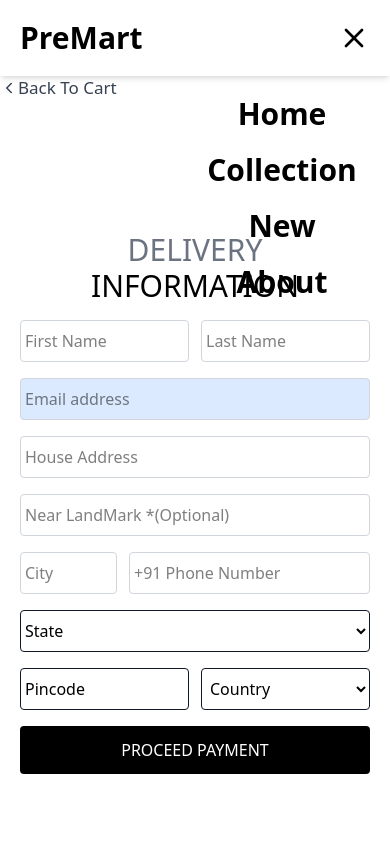
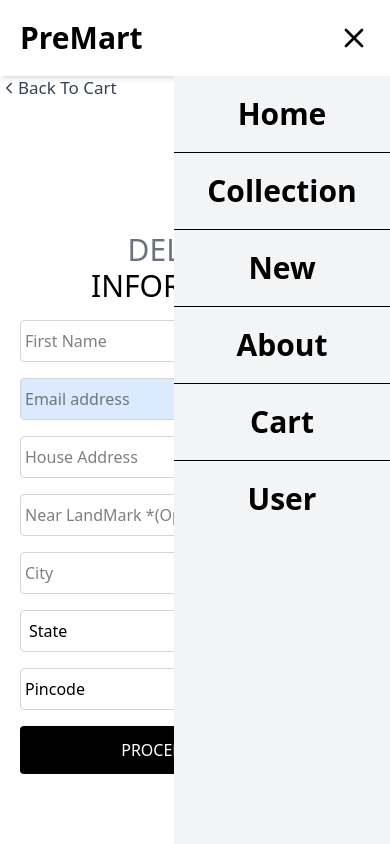
Before and after one commit to rahul-1901/ecommerce, a React (Vite) app: page /paymentDetails in a window 390 px wide. Both pictures are taken after a click on the button 354 px from the left and 38 px from the top of the page. Shown: the top 844 px of the page. Built offline with nearby package versions, Linux system fonts and the light colour scheme.

Commit message:
NavBar on mobile Updated, updated homeBg, latestCollection

```diff
--- a/src/components/Footer.jsx
+++ b/src/components/Footer.jsx
@@ -81,9 +81,9 @@
                                 © 2024 PreMart. All rights reserved.
                             </p>
                             <div className="flex gap-6 text-sm">
-                                <a href="#" className="hover:text-white transition-colors">Privacy Policy</a>
-                                <a href="#" className="hover:text-white transition-colors">Terms of Service</a>
-                                <a href="#" className="hover:text-white transition-colors">Cookie Policy</a>
+                                <a className="hover:text-white transition-colors cursor-pointer">Privacy Policy</a>
+                                <a className="hover:text-white transition-colors cursor-pointer">Terms of Service</a>
+                                <a className="hover:text-white transition-colors cursor-pointer">Cookie Policy</a>
                             </div>
                         </div>
                     </div>
--- a/src/components/Navbar.css
+++ b/src/components/Navbar.css
@@ -49,7 +49,7 @@
 }
 
 .smallContent .linkComponent:hover {
-    text-decoration: none;
+    text-decoration: underline;
 }
 
 .shoppingIcons {
--- a/src/components/Navbar.jsx
+++ b/src/components/Navbar.jsx
@@ -70,20 +70,31 @@
             animate={{ x: "0%" }}
             exit={{ x: "100%" }}
             transition={{ type: "tween", duration: 0.4 }}
-            className="fixed h-full md:hidden smallNavbar w-54"
+            className="fixed h-[100vh] md:hidden smallNavbar w-54 bg-gray-100"
           >
             <div className="text-xl smallContent md:hidden">
               <Link to="/" className="flex text-3xl mt-5 linkComponent" onClick={() => { setIsOpen(false) }}>
                 Home
               </Link>
+              <div className='w-54 h-[1px] bg-black'></div>
               <Link to="/allTrend" className="flex text-3xl linkComponent" onClick={() => { setIsOpen(false) }}>
                 Collection
               </Link>
+              <div className='w-54 h-[1px] bg-black'></div>
               <Link to="/comming" className="flex text-3xl linkComponent" onClick={() => { setIsOpen(false) }}>
                 New
               </Link>
+              <div className='w-54 h-[1px] bg-black'></div>
               <Link to="/about" className="flex text-3xl linkComponent" onClick={() => { setIsOpen(false) }}>
                 About
+              </Link>
+              <div className='w-54 h-[1px] bg-black'></div>
+              <Link to="/cart" className="flex text-3xl linkComponent" onClick={() => { setIsOpen(false) }}>
+                Cart
+              </Link>
+              <div className='w-54 h-[1px] bg-black'></div>
+              <Link to="/login" className="flex text-3xl linkComponent" onClick={() => { setIsOpen(false) }}>
+                User
               </Link>
             </div>
           </motion.div>
--- a/src/pages/Home.css
+++ b/src/pages/Home.css
@@ -3,7 +3,6 @@
     background-size: cover;
     background-repeat: no-repeat;
     /* background-position: 69% 25%; */
-    height: 700px;
     position: relative;
     justify-content: center;
     align-items: center;
--- a/src/pages/Home.jsx
+++ b/src/pages/Home.jsx
@@ -43,7 +43,7 @@
         <>
             {showitems ? (
                 <div>
-                    <div className='startPart flex md:bg-[69%_25%] bg-center mt-[70px]'>
+                    <div className='startPart flex md:bg-[69%_25%] bg-center mt-[70px] h-[100vh]'>
                         <div className='attention text-white z-200 flex flex-col items-center md:mt-10'>
                             <h1 className='md:text-5xl text-4xl'>Summer Collection</h1>
                             <p className='md:text-2xl text-xl'>Discover the latest trends</p>
--- a/src/pages/Payment.jsx
+++ b/src/pages/Payment.jsx
@@ -9,6 +9,7 @@
 const Payment = () => {
     const [deliveryData, setDeliveryData] = useState({ firstName: "", lastName: "", pinCode: "", phoneNumber: "", State: "", Country: "", houseAddress: "", nearAddress: "", city: "", email: "" })
     const navigate = useNavigate();
+    const [readOnly, setReadOnly] = useState(false);
 
     const handleDelivery = async (e) => {
         e.preventDefault();
@@ -46,6 +47,7 @@
                             ...prev,
                             ...data,
                         }));
+                        setReadOnly(true);
                     } else {
                         console.warn("No delivery details found");
                     }
@@ -70,9 +72,10 @@
                             required
                             name='firstName'
                             placeholder='First Name'
-                            className='border border-gray-300 rounded py-2 px-1 w-full'
+                            className={`border border-gray-300 rounded py-2 px-1 w-full ${readOnly ? "bg-blue-100" : "bg-transparent"}`}
                             value={deliveryData.firstName}
                             onChange={handleChange}
+                            readOnly={readOnly}
                         ></input>
                         <input
                             type='text'
@@ -81,7 +84,8 @@
                             value={deliveryData.lastName}
                             onChange={handleChange}
                             placeholder='Last Name'
-                            className='border border-gray-300 rounded py-2 px-1 w-full'
+                            readOnly={readOnly}
+                            className={`border border-gray-300 rounded py-2 px-1 w-full ${readOnly ? "bg-blue-100" : "bg-transparent"}`}
                         ></input>
                     </div>
                     <input
@@ -101,8 +105,9 @@
                         name='houseAddress'
                         value={deliveryData.houseAddress}
                         onChange={handleChange}
+                        readOnly={readOnly}
                         placeholder='House Address'
-                        className='border border-gray-300 py-2 px-1 rounded w-full'
+                        className={`border border-gray-300 rounded py-2 px-1 w-full ${readOnly ? "bg-blue-100" : "bg-transparent"}`}
                     >
                     </input>
                     <input
@@ -110,8 +115,9 @@
                         name='nearAddress'
                         value={deliveryData.nearAddress}
                         onChange={handleChange}
+                        readOnly={readOnly}
                         placeholder='Near LandMark *(Optional)'
-                        className='border border-gray-300 py-2 px-1 rounded w-full'
+                        className={`border border-gray-300 rounded py-2 px-1 w-full ${readOnly ? "bg-blue-100" : "bg-transparent"}`}
                     >
                     </input>
                     <div className='payUserInput flex gap-3'>
@@ -121,8 +127,9 @@
                             placeholder='City'
                             name='city'
                             value={deliveryData.city}
+                            readOnly={readOnly}
                             onChange={handleChange}
-                            className='border border-gray-300 rounded py-2 px-1 w-full'
+                            className={`border border-gray-300 rounded py-2 px-1 w-full ${readOnly ? "bg-blue-100" : "bg-transparent"}`}
                         >
                         </input>
                         <input
@@ -130,10 +137,11 @@
                             name='phoneNumber'
                             value={deliveryData.phoneNumber}
                             onChange={handleChange}
+                            readOnly={readOnly}
                             placeholder='+91 Phone Number'
                             pattern="[0-9]{10}"
                             maxLength="10"
-                            className='border border-gray-300 rounded py-2 px-1'
+                            className={`border border-gray-300 rounded py-2 px-1 w-full ${readOnly ? "bg-blue-100" : "bg-transparent"}`}
                         >
                         </input>
                     </div>
@@ -141,7 +149,8 @@
                         name='State'
                         value={deliveryData.State}
                         onChange={handleChange}
-                        className='border border-gray-900 rounded py-2 w-full'>
+                        readOnly={readOnly}
+                        className={`border border-gray-300 rounded py-2 px-1 w-full ${readOnly ? "bg-blue-100" : "bg-transparent"}`}>
                         <option value='country'>State</option>
                         <option value='aCountry'>Andhra Pradesh</option>
                         <option value='bCountry'>Arunachal Pradesh</option>
@@ -180,15 +189,17 @@
                             name='pinCode'
                             value={deliveryData.pinCode}
                             onChange={handleChange}
+                            readOnly={readOnly}
                             maxLength="6"
-                            className='payerPincode border border-gray-900 rounded py-2 px-1 w-full'
+                            className={`payerPincode border border-gray-300 rounded py-2 px-1 w-full ${readOnly ? "bg-blue-100" : "bg-transparent"}`}
                         >
                         </input>
                         <select
                             name='Country'
                             value={deliveryData.Country}
                             onChange={handleChange}
-                            className='border border-gray-900 rounded py-2 px-1 w-full'>
+                            readOnly={readOnly}
+                            className={`border border-gray-300 rounded py-2 px-1 w-full ${readOnly ? "bg-blue-100" : "bg-transparent"}`}>
                             <option value='country'>Country</option>
                             <option value='firstCountry'>India</option>
                         </select>
```
